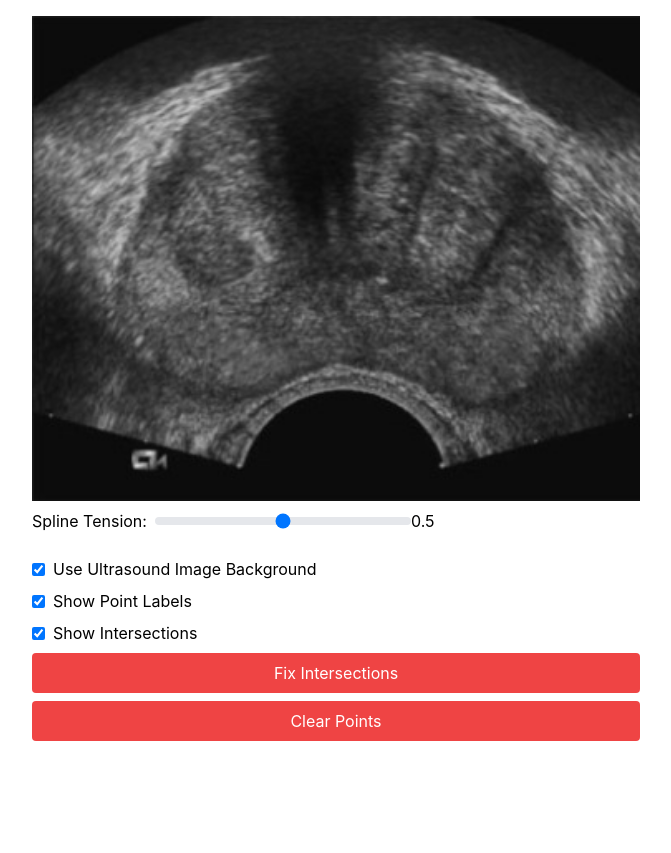
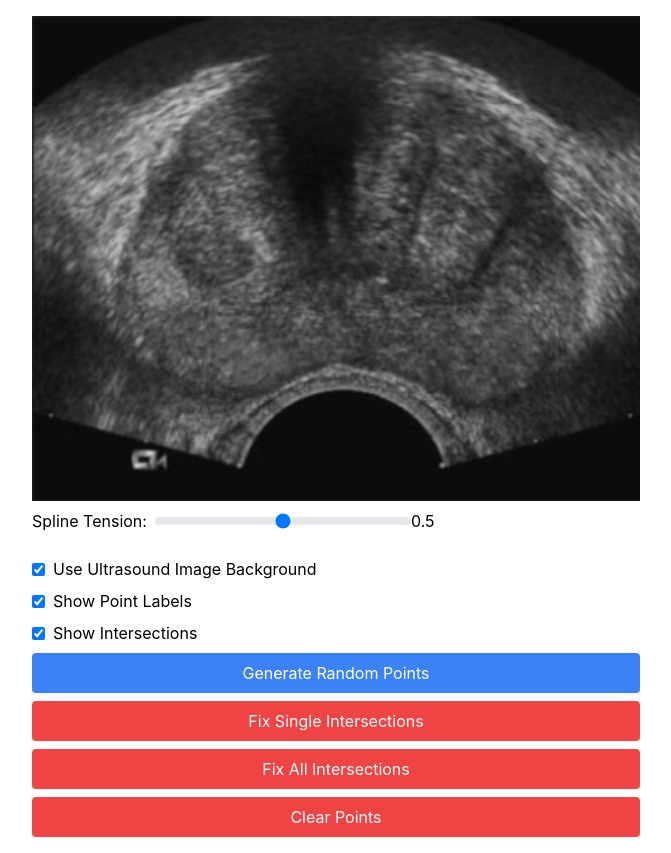
Before and after one commit to famousj/spline-demo, a React (Create React App) app: page / in a window 1280 px wide. Shown: the whole page, without its empty margins (304-975 px from the left). Before the commit the page ends 800 px from the top, so only its background shows below. Built offline with nearby package versions, Linux system fonts and the light colour scheme.

Commit message:
add a button to display a random collection of points, allow removal of one intersection at a time.

```diff
--- a/src/SplineImage.tsx
+++ b/src/SplineImage.tsx
@@ -45,7 +45,30 @@ const SplineImage: React.FC = () => {
     setPoints(prev => [...prev, point]);
   }
 
-  function fixIntersections() {
+  function generateRandomPoints() {
+    if (!svgRef.current) return;
+    const svg = svgRef.current;
+
+    const svgRect = svg.getBoundingClientRect();
+
+    const randomPointCount = 30;
+
+    const newPoints: SplinePoint[] = Array.from({ length: 30 }, (_, index) => ({
+      x: Math.random() * svgRect.width,
+      y: Math.random() * svgRect.height,
+      index: index
+    }));
+
+    setPoints(newPoints);
+  }
+
+  function handleFixSingleIntersection() {
+    const updatedPoints = splinemath.untangleSpline(points, true);
+
+    setPoints(updatedPoints);
+  }
+
+  function handleFixIntersections() {
     const updatedPoints = splinemath.untangleSpline(points);
 
     setPoints(updatedPoints);
@@ -196,11 +219,23 @@ const SplineImage: React.FC = () => {
           />
           <span>Show Intersections</span>
         </label>
-         <button
-          onClick={fixIntersections}
+        <button
+          onClick={generateRandomPoints}
+          className="bg-blue-500 text-white px-4 py-2 rounded hover:bg-blue-600 transition-colors"
+        >
+          Generate Random Points
+        </button>
+        <button
+          onClick={handleFixSingleIntersection}
           className="bg-red-500 text-white px-4 py-2 rounded hover:bg-red-600 transition-colors"
         >
-          Fix Intersections
+          Fix Single Intersections
+        </button>
+        <button
+          onClick={handleFixIntersections}
+          className="bg-red-500 text-white px-4 py-2 rounded hover:bg-red-600 transition-colors"
+        >
+          Fix All Intersections
         </button>
         <button
           onClick={clearPoints}
--- a/src/splinemath.ts
+++ b/src/splinemath.ts
@@ -161,7 +161,7 @@ export function fixIntersection(points: SplinePoint[], intersection: Intersectio
 }
 
 // LeBlanc Algorithm implementation
-export function untangleSpline(points: SplinePoint[]): SplinePoint[] {
+export function untangleSpline(points: SplinePoint[], fixOneIntersection: boolean = false): SplinePoint[] {
   let updatedPoints = points;
   let intersections: Intersection[] = findSelfIntersections(updatedPoints);
 
@@ -169,6 +169,10 @@ export function untangleSpline(points: SplinePoint[]): SplinePoint[] {
     const intersection = intersections[0];
     updatedPoints = fixIntersection(updatedPoints, intersection);
 
+    if (fixOneIntersection) {
+      return updatedPoints;
+    }
+
     intersections = findSelfIntersections(updatedPoints);
   }
 
```
